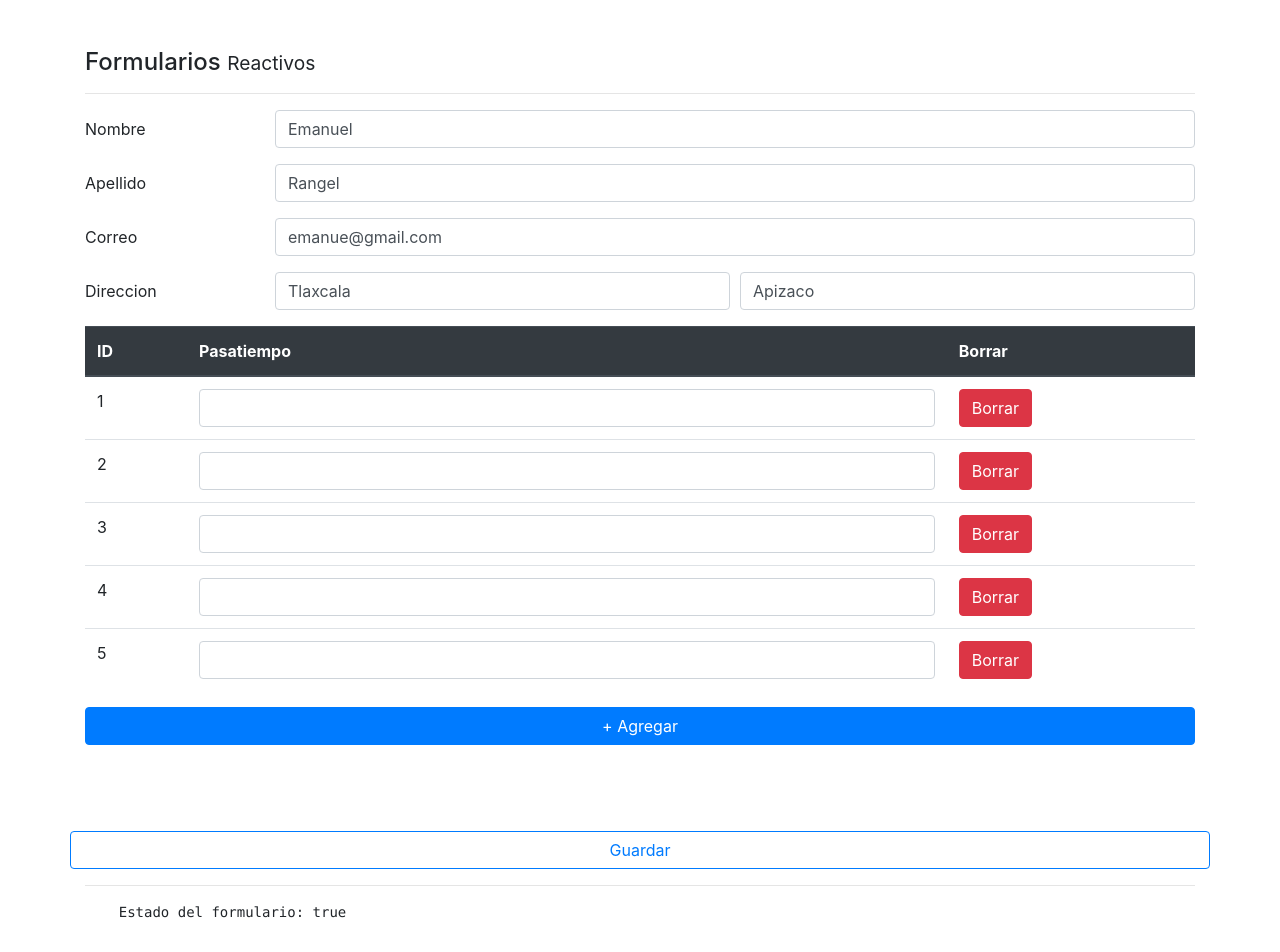
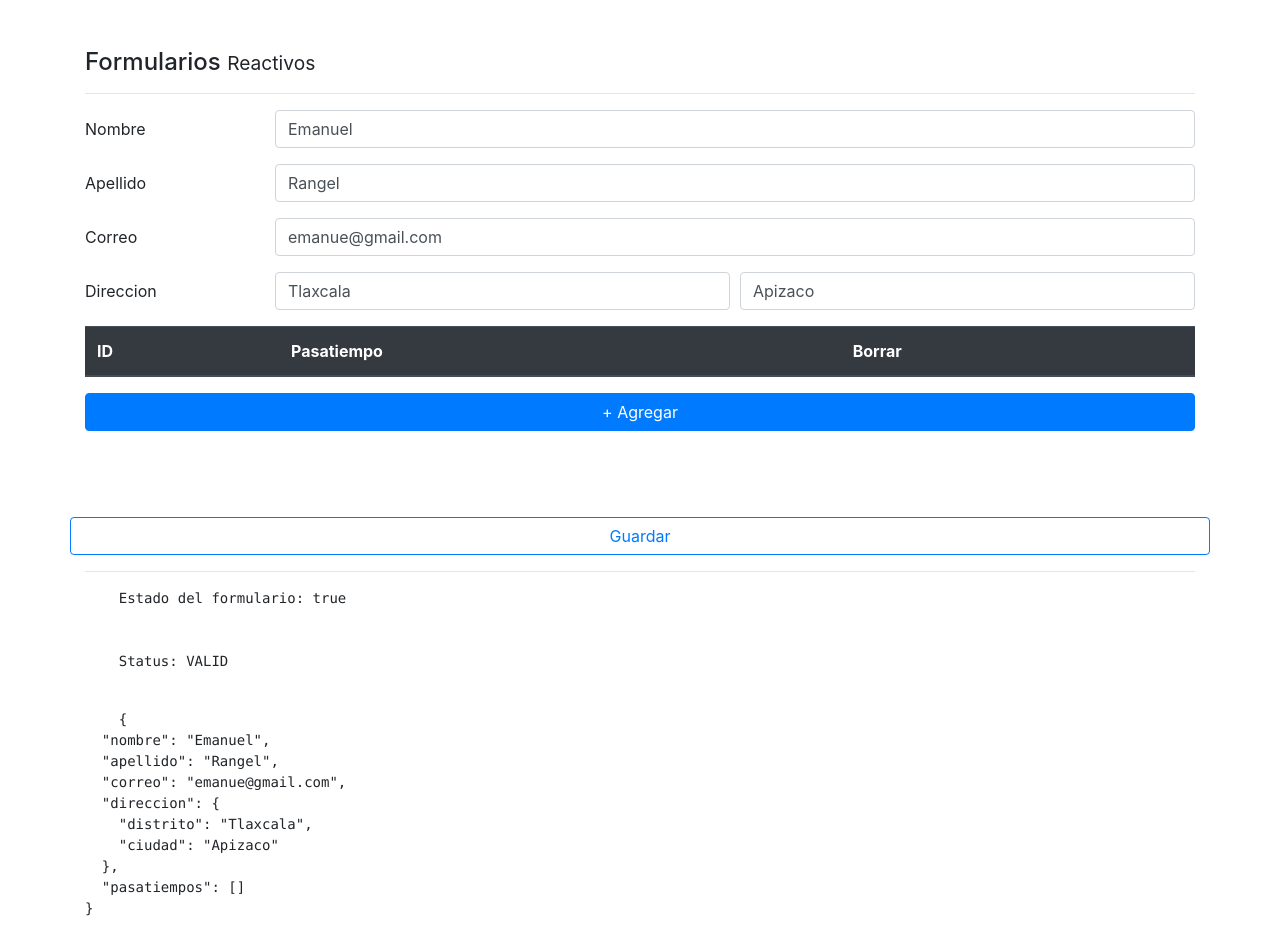
Before and after one commit to ERL151201/formularioapp, an Angular app: page /reactivo in a window 1280 px wide. Shown: the top 952 px of the page. Built offline with nearby package versions, Linux system fonts and the light colour scheme.

Commit message:
video 205

```diff
--- a/src/app/pages/reactive/reactive.component.html
+++ b/src/app/pages/reactive/reactive.component.html
@@ -78,7 +78,7 @@
                             <input class="form-control" type="text" [formControlName]="i">
                         </td>
                         <td>
-                            <button class="btn btn-danger">
+                            <button class="btn btn-danger" (click)="borrarPasatiempo(i)">
                                 Borrar
                             </button>
                         </td>
@@ -86,7 +86,7 @@
                 </tbody>
             </table>
 
-            <button class="btn btn-primary mt-3 mb-5 btn-block" type="button">
+            <button class="btn btn-primary mt-3 mb-5 btn-block" type="button" (click)="agregarPasatiempo()">
                 + Agregar
             </button>
         </div>
--- a/src/app/pages/reactive/reactive.component.ts
+++ b/src/app/pages/reactive/reactive.component.ts
@@ -50,9 +50,7 @@
         ciudad  : ['',Validators.required],
 
       }),
-      pasatiempos: this.fb.array([
-        [],[],[],[],[]
-      ])
+      pasatiempos: this.fb.array([])
     });
   }
 
@@ -66,11 +64,19 @@
       direccion: {
         distrito:'Tlaxcala',
         ciudad: 'Apizaco'
-      }
+      },
     });
 
   }
 
+
+
+  agregarPasatiempo(){
+    this.pasatiempos.push( this.fb.control('') );
+  }
+  borrarPasatiempo(i: number){
+    this.pasatiempos.removeAt(i);
+  }
 
 
   guardar(){
```
